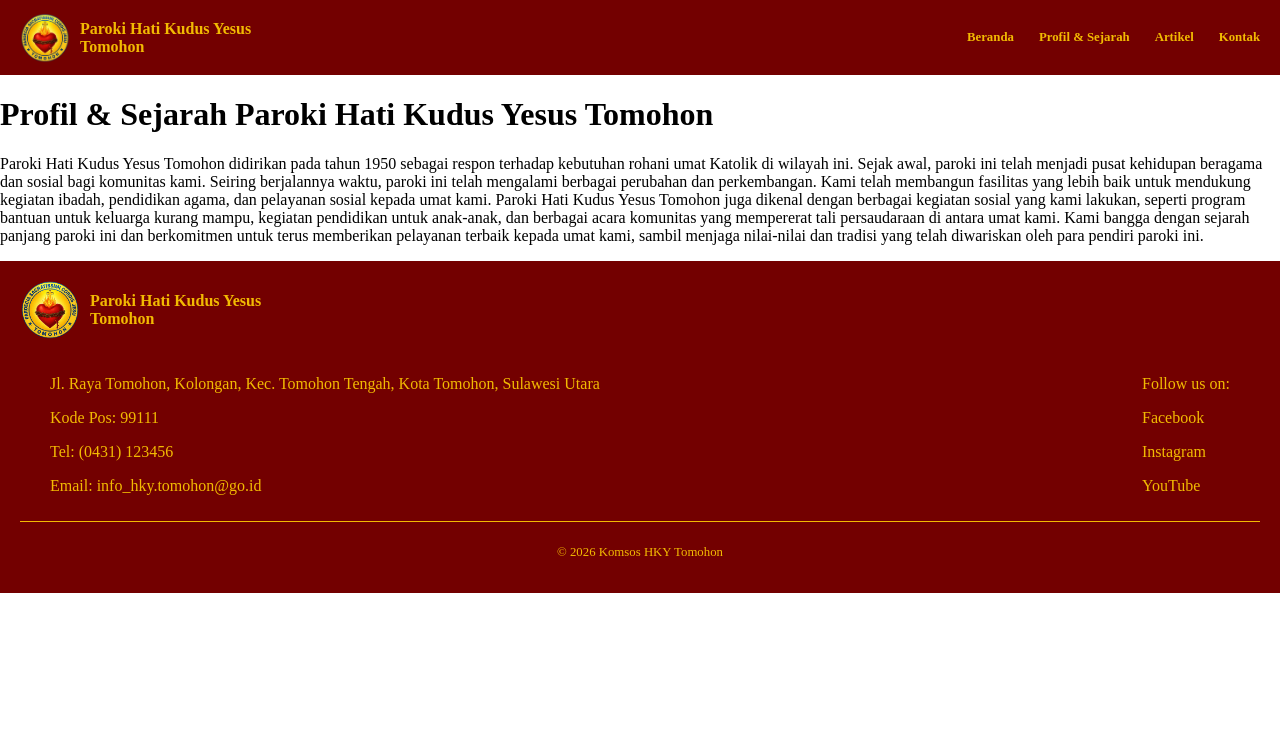
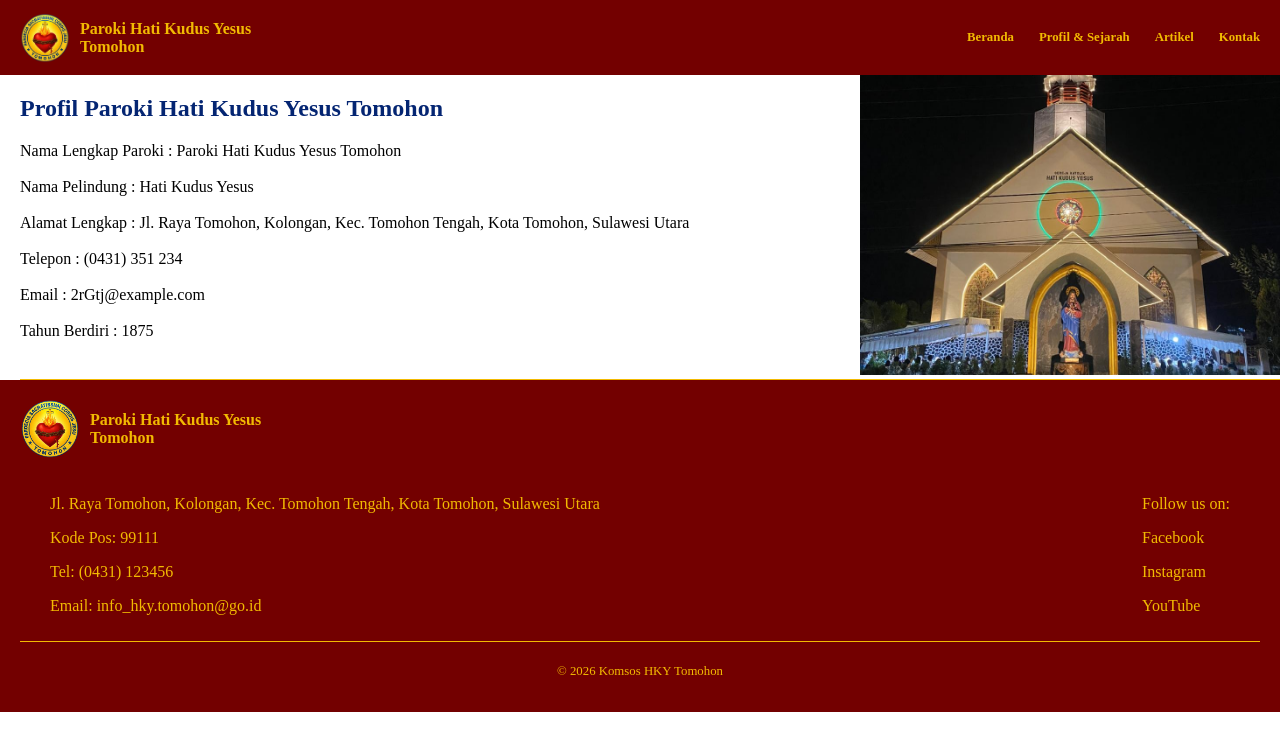
Before and after one commit to srmpandejlaki/Website-HKY, a React (Vite) app: page /profil-sejarah in a window 1280 px wide. Shown: the top 750 px of the page. Built offline with nearby package versions, Linux system fonts and the light colour scheme.

Commit message:
section profil paroki

```diff
--- a/src/features/umat/components/InfoParoki.jsx
+++ b/src/features/umat/components/InfoParoki.jsx
@@ -3,10 +3,12 @@ import React from "react";
 function InfoParoki() {
   return (
     <div className="info-paroki-section">
-      <h2 className="title">Informasi Paroki</h2>
-      <p>Paroki Santo Yosef adalah sebuah komunitas umat Katolik yang terletak di tengah kota. Kami berkomitmen untuk memberikan pelayanan
-        rohani, pendidikan agama, dan kegiatan sosial kepada umat kami.
-      </p>
+      <h2 className="title">Info Paroki</h2>
+      <ol>
+        <li>Pertemuan Lansia Paroki akan dilaksanakan pada tanggal 24 Maret 2026 di aula Pastoran pada pukul 15.30 WITA.</li>
+        <li>Bagi para siswa yang akan masuk ke perguruan tinggi, Universitas Katolik De La Salle Manado membuka Pendaftaran Mahasiswa Baru (PMB) tahun 2026/2027. Bagi yang ingin mendaftar ....</li>
+        <li>Kegiatan Bakti Sosial dalam rangka .....</li>
+      </ol>
     </div>
   );
 }
--- /dev/null
+++ b/src/features/umat/components/profil&sejarah/ProfilParoki.jsx
@@ -0,0 +1,30 @@
+import React from "react";
+import GambarHKY from "../../../../assets/images/gereja-hky3.jpeg";
+
+function ProfilParoki() {
+  return (
+    <div className="profil-paroki">
+      <div className="content-profil">
+        <h2 className="title">Profil Paroki Hati Kudus Yesus Tomohon</h2>
+        <p>
+          Nama Lengkap Paroki : Paroki Hati Kudus Yesus Tomohon
+          <br /><br />
+          Nama Pelindung : Hati Kudus Yesus
+          <br /><br />
+          Alamat Lengkap : Jl. Raya Tomohon, Kolongan, Kec. Tomohon Tengah, Kota Tomohon, Sulawesi Utara
+          <br /><br />
+          Telepon : (0431) 351 234
+          <br /><br />
+          Email : 2rGtj@example.com
+          <br /><br />
+          Tahun Berdiri : 1875
+        </p>
+      </div>
+      <div className="image-profil">
+        <img src={GambarHKY} alt="Profil Paroki Hati Kudus Yesus Tomohon" />
+      </div>
+    </div>
+  );
+}
+
+export default ProfilParoki;
--- a/src/features/umat/pages/Dashboard.scss
+++ b/src/features/umat/pages/Dashboard.scss
@@ -43,6 +43,7 @@
 }
 
 .information {
+  min-height: 350px;
   padding: 20px;
   display: grid;
   grid-template-columns: repeat(auto-fit, minmax(250px, 1fr));
--- a/src/features/umat/pages/ProfilSejarah.jsx
+++ b/src/features/umat/pages/ProfilSejarah.jsx
@@ -1,15 +1,12 @@
 import React from "react";
+import ProfilParoki from "../components/profil&sejarah/ProfilParoki";
 
 function ProfilSejarah() {
   return (
-    <div>
-      <h1>Profil & Sejarah Paroki Hati Kudus Yesus Tomohon</h1>
-      <p>
-        Paroki Hati Kudus Yesus Tomohon didirikan pada tahun 1950 sebagai respon terhadap kebutuhan rohani umat Katolik di wilayah ini. Sejak awal, paroki ini telah menjadi pusat kehidupan beragama dan sosial bagi komunitas kami.
-        Seiring berjalannya waktu, paroki ini telah mengalami berbagai perubahan dan perkembangan. Kami telah membangun fasilitas yang lebih baik untuk mendukung kegiatan ibadah, pendidikan agama, dan pelayanan sosial kepada umat kami.
-        Paroki Hati Kudus Yesus Tomohon juga dikenal dengan berbagai kegiatan sosial yang kami lakukan, seperti program bantuan untuk keluarga kurang mampu, kegiatan pendidikan untuk anak-anak, dan berbagai acara komunitas yang mempererat tali persaudaraan di antara umat kami.
-        Kami bangga dengan sejarah panjang paroki ini dan berkomitmen untuk terus memberikan pelayanan terbaik kepada umat kami, sambil menjaga nilai-nilai dan tradisi yang telah diwariskan oleh para pendiri paroki ini.
-      </p>
+    <div className="profilsejarah-section">
+      <ProfilParoki />
+
+      <div className="yellow-line"></div>
     </div>
   );
 }
--- /dev/null
+++ b/src/features/umat/pages/ProfilSejarah.scss
@@ -0,0 +1,17 @@
+@use '../../../styles/abstracts/variables.scss' as *;
+@use '../../../styles/abstracts/mixins.scss' as *;
+
+.profilsejarah-section {
+  padding: 0 0 0 20px;
+}
+
+.profil-paroki {
+  display: grid;
+  grid-template-columns: 2fr 1fr;
+
+  .image-profil img {
+    height: 300px;
+    width: 100%;
+    object-fit: cover;
+  }
+}
--- a/src/styles/base/texts.scss
+++ b/src/styles/base/texts.scss
@@ -5,3 +5,8 @@
   font-size: 1.5rem;
   color: $quaternary-color;
 }
+
+ul, ol {
+  padding: 0 20px;
+  margin: 0;
+}
```
